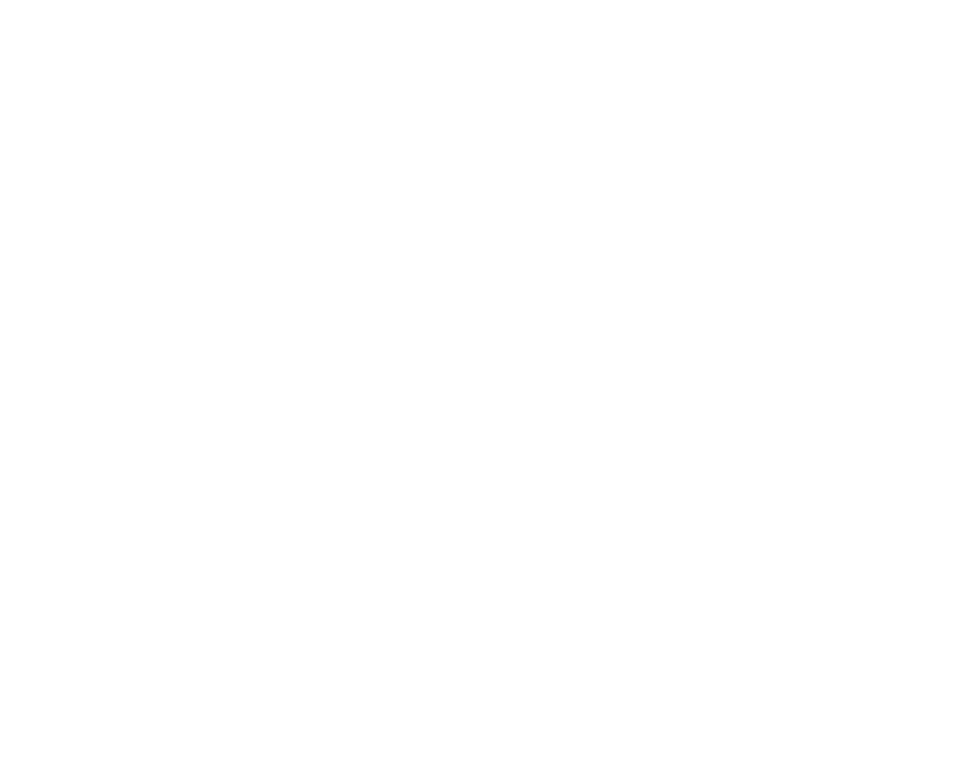
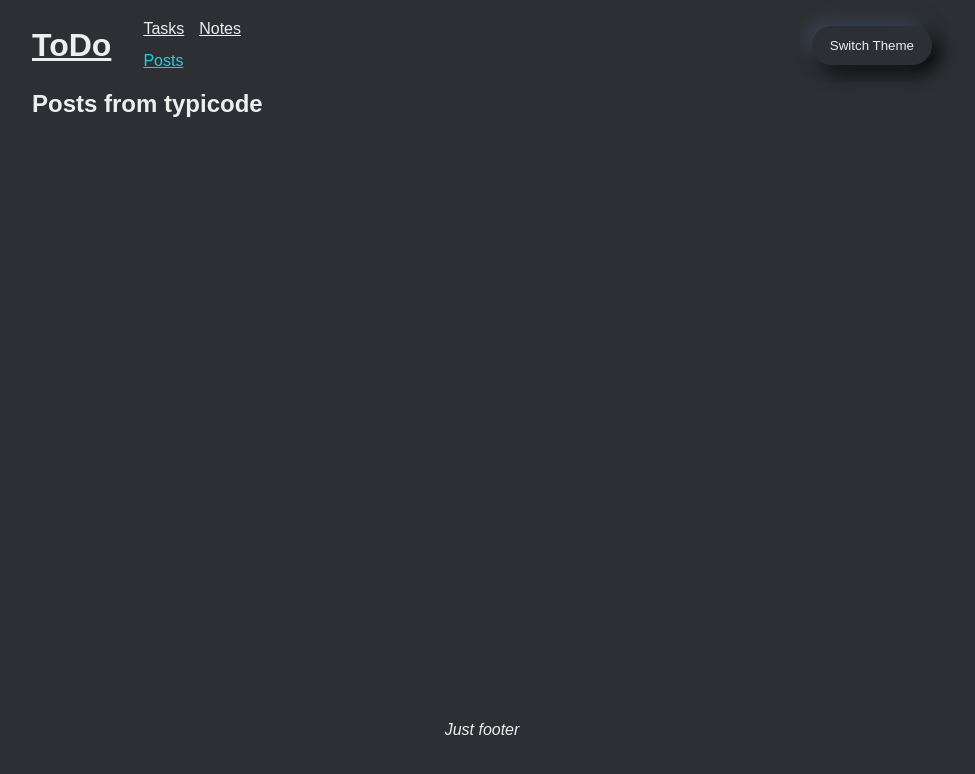
Before and after one commit to dgavrichkov/TaskListMain, a React (Create React App) app: page /TaskListMain/posts in a window 1280 px wide. Before the commit this address had no page. Shown: the top 774 px of the page, without its empty margins (158-1133 px from the left). Built offline with nearby package versions, Linux system fonts and the light colour scheme.

Commit message:
add pages

```diff
--- a/src/components/Header/Header.tsx
+++ b/src/components/Header/Header.tsx
@@ -23,6 +23,12 @@ export const Header = ({ pageClass }: HeaderProps) => {
             isActive ? "is-active" : ""
           }
         >Notes</NavLink>
+        <NavLink
+          to="posts"
+          className={({ isActive }) => isActive ? "is-active" : ""}
+        >
+          Posts
+        </NavLink>
       </Styled.Nav>
       <div id="header-portal">
       </div>
--- a/src/components/Header/styled.ts
+++ b/src/components/Header/styled.ts
@@ -16,6 +16,7 @@ const Header = styled.header`
 
 const Nav = styled.nav`
   display: grid;
+  grid-template-columns: 1fr 1fr;
   gap: 14px;
 `;
 
--- a/src/index.tsx
+++ b/src/index.tsx
@@ -3,12 +3,13 @@ import { Provider } from "react-redux";
 import { App } from './App';
 import { store } from "./store";
 import { BrowserRouter, Routes, Route } from "react-router-dom";
-import { TasksPage } from "./components/pages/TasksPage";
+// import { TasksPage } from "./components/pages/TasksPage";
 import { TaskPage } from './components/pages/TaskPage';
 import { NotesPage } from "./components/pages/NotesPage";
 import { NotePage } from './components/pages/NotePage';
 import { Greeting } from './components/pages/Greeting';
 import { Login } from './components/pages/Login';
+import { Posts, Tasks } from './pages';
 
 ReactDOM.render(
   <Provider store={store}>
@@ -16,7 +17,9 @@ ReactDOM.render(
       <Routes>
         <Route path="/TaskListMain" element={<App />}>
           <Route index element={<Greeting />} />
-          <Route path="tasks" element={<TasksPage />} />
+          {/* <Route path="tasks" element={<TasksPage />} /> */}
+          <Route path="tasks" element={<Tasks />} />
+          <Route path="posts" element={<Posts />} />
           <Route path="notes" element={<NotesPage />} />
           <Route path="tasks/:taskId" element={<TaskPage />} />
           <Route path="notes/:noteId" element={<NotePage />} />
--- /dev/null
+++ b/src/pages/Posts/Posts.tsx
@@ -0,0 +1,7 @@
+export const Posts = () => {
+  return (
+    <div>
+      <h2>Posts from typicode</h2>
+    </div>
+  )
+};
--- /dev/null
+++ b/src/pages/Posts/index.ts
@@ -0,0 +1 @@
+export * from "./Posts";
--- /dev/null
+++ b/src/pages/Tasks/Tasks.tsx
@@ -0,0 +1,7 @@
+export const Tasks = () => {
+  return (
+    <div>
+      <h2>Tasks from typicode</h2>
+    </div>
+  )
+};
--- /dev/null
+++ b/src/pages/Tasks/index.ts
@@ -0,0 +1 @@
+export * from "./Tasks";
--- /dev/null
+++ b/src/pages/index.ts
@@ -0,0 +1,2 @@
+export * from "./Posts";
+export * from "./Tasks";
```
Also changed, not shown: 1 other file (tests, documents, lock files or other folders).
